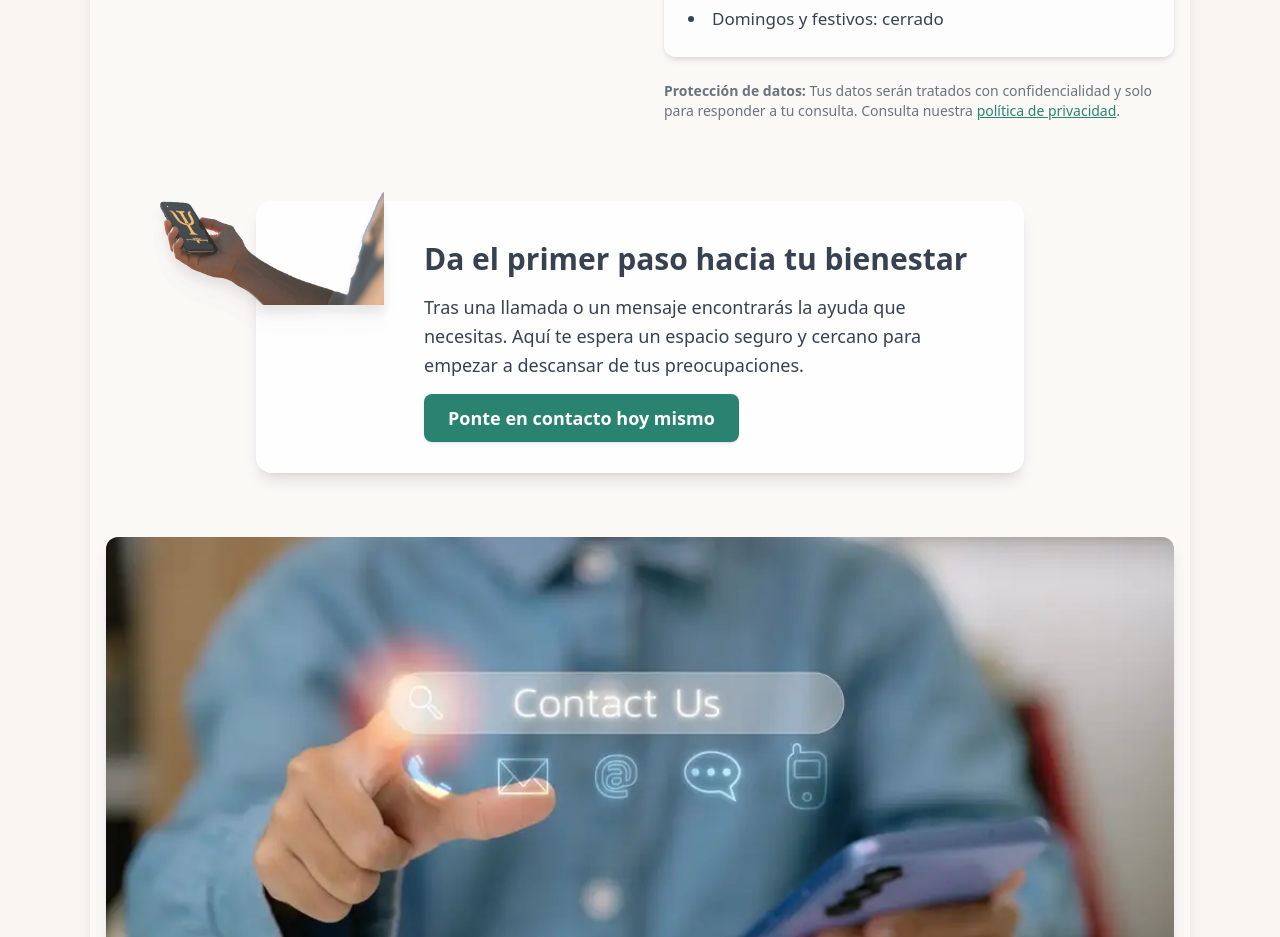
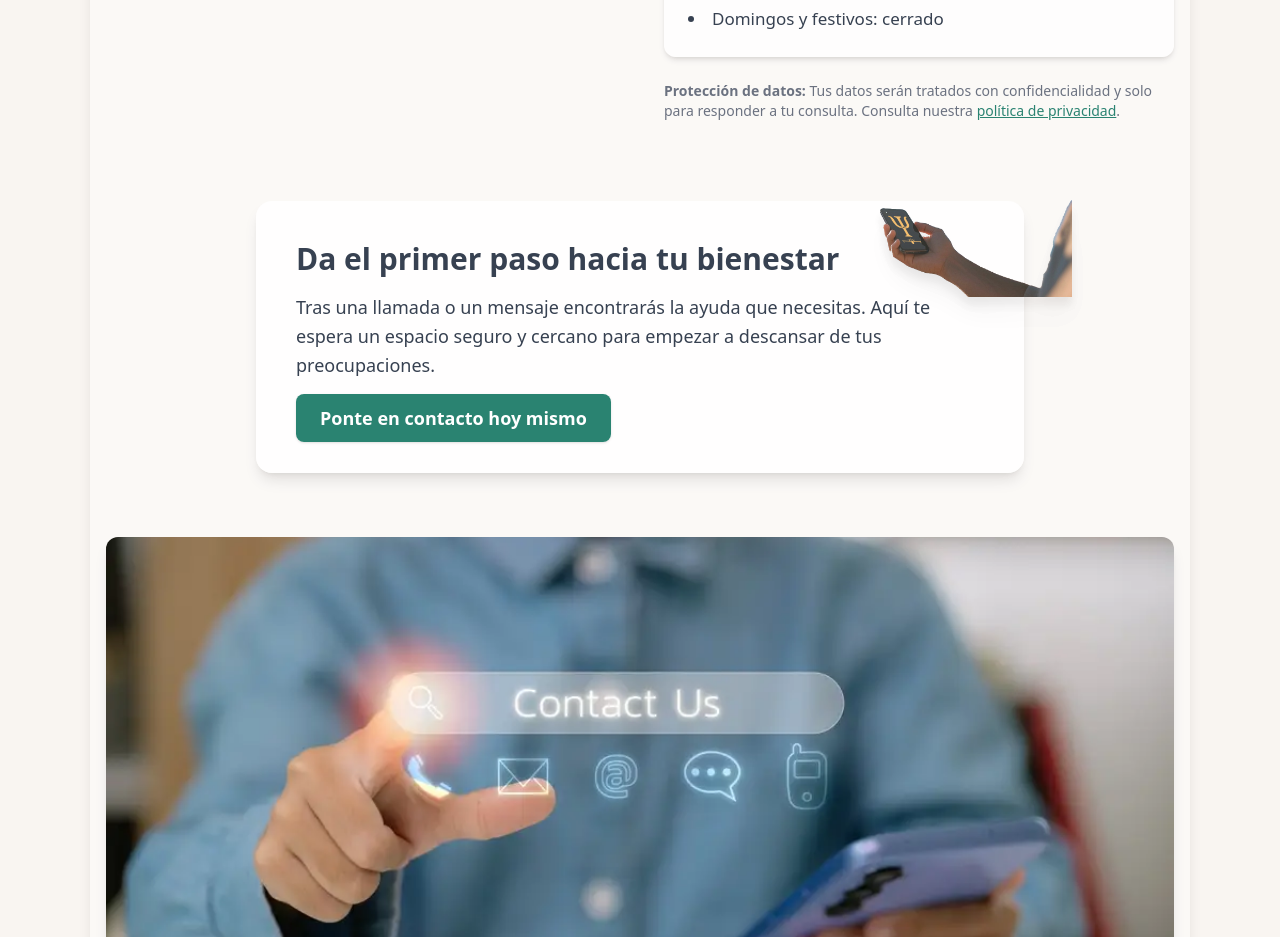
Before and after one commit to psicopiloto/psicopilotopage1, a Next.js app: page /contacto in a window 1280 px wide. Shown: the part 1400-2337 px from the top of the page. Built offline with nearby package versions, Linux system fonts and the light colour scheme.

Commit message:
Update CuadroContacto.js

```diff
--- a/components/CuadroContacto.js
+++ b/components/CuadroContacto.js
@@ -4,17 +4,17 @@ import Link from "next/link";
 export default function CuadroContacto() {
   return (
     <div className="relative bg-white/80 shadow-lg rounded-2xl p-10 max-w-3xl mx-auto mt-20 overflow-visible">
-      {/* Imagen flotante más grande */}
-      <div className="absolute -top-16 -left-24 hidden md:block z-0">
+      {/* Imagen flotante en la esquina superior derecha */}
+      <div className="absolute -top-12 -right-12 hidden md:block z-0">
         <img
-          src="/telefono.webp" // 📌 pon tu imagen aquí (mejor en .png con transparencia)
+          src="/telefono.png" // 📌 pon aquí tu imagen (mejor .png con transparencia)
           alt="Teléfono contacto Psicopiloto"
-          className="w-56 h-56 object-contain drop-shadow-xl opacity-90"
+          className="w-48 h-48 object-contain drop-shadow-xl opacity-90"
         />
       </div>
 
       {/* Contenido */}
-      <div className="relative z-10 md:pl-32">
+      <div className="relative z-10">
         <h2 className="text-3xl font-bold text-psicopiloto-blue-900 mb-4">
           Da el primer paso hacia tu bienestar
         </h2>
```
